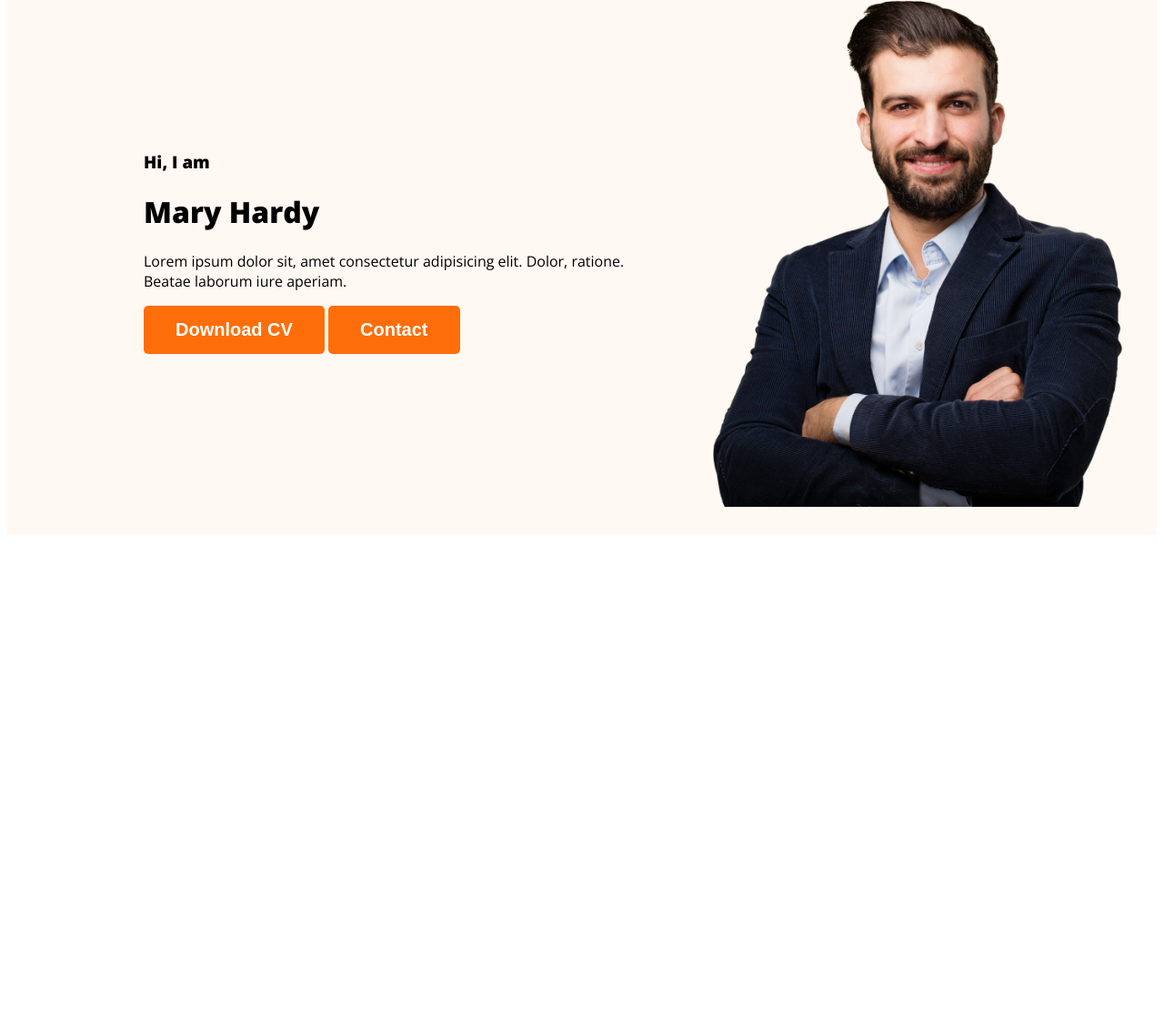
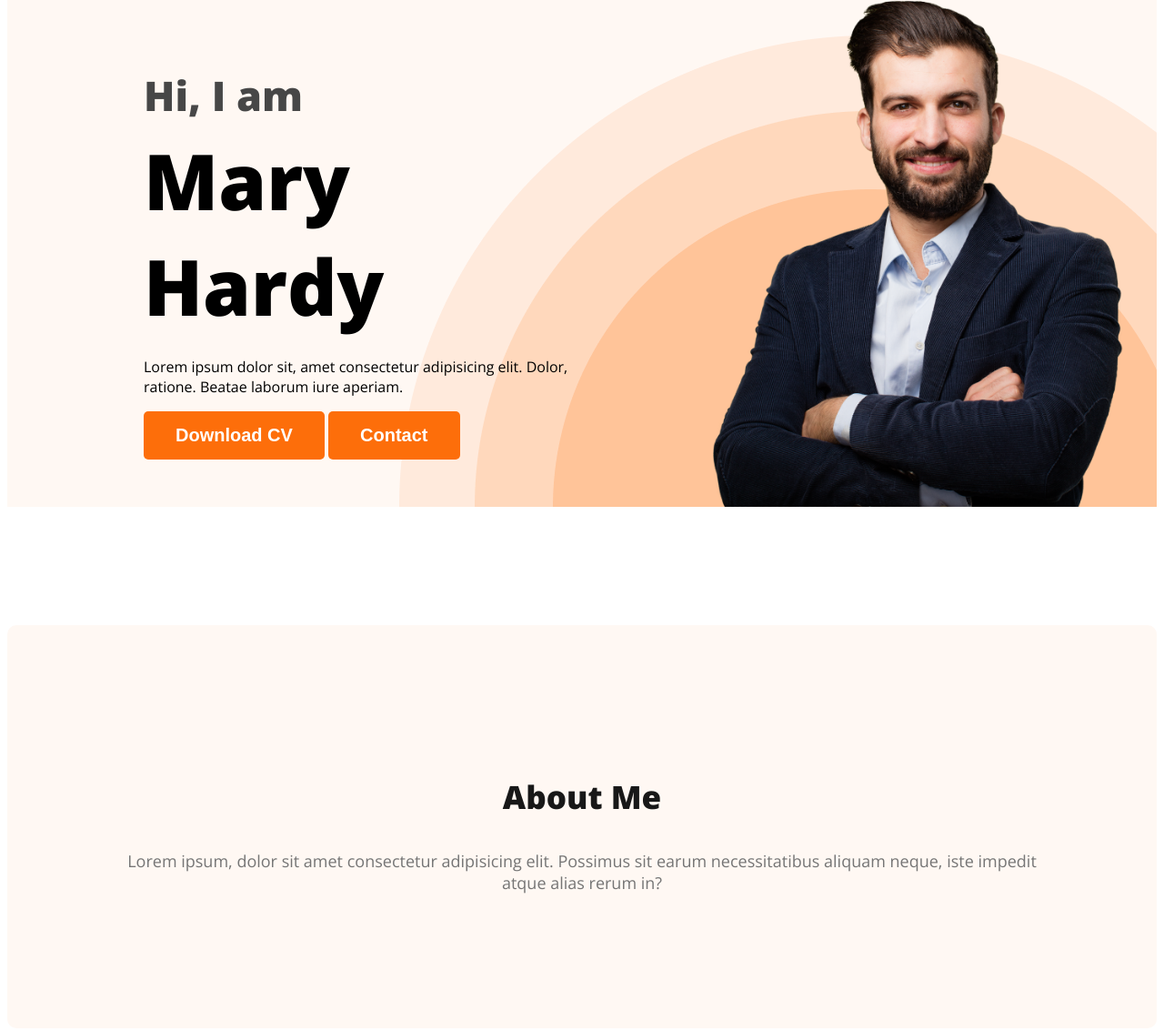
Before and after one commit to Taohid16/web-developer-portpolio, a plain HTML site: page index.html in a window 1280 px wide. Shown: the part 211-1344 px from the top of the page at 91% size. Before the commit the page ends 806 px from the top, so only its background shows below. Drawn offline with nearby package versions, Linux system fonts and the light colour scheme.

Commit message:
about section created

```diff
--- a/index.html
+++ b/index.html
@@ -20,7 +20,7 @@
             </ul>
         </nav>
         <div class="banner">
-            <div>
+            <div class="banner-content">
                 <h3 class="banner-greeting">Hi, I am</h3>
                 <h1 class="banner-title">Mary Hardy</h1>
                 <p>Lorem ipsum dolor sit,
@@ -33,7 +33,12 @@
         </div>
     </header>
     <main>
-
+        <section class="about">
+            <h3 class="section-title">About Me</h3>
+            <p class="section-description">
+                Lorem ipsum, dolor sit amet consectetur adipisicing elit. Possimus sit earum necessitatibus aliquam neque, iste impedit atque alias rerum in?
+            </p>
+        </section>
     </main>
     <footer>
 
--- a/styles/portfolio.css
+++ b/styles/portfolio.css
@@ -40,12 +40,48 @@ nav a{
 }
 .header{
     background-color: #FFF8F3;
+    background-image: url('../images/header_bg.png');
+    background-repeat: no-repeat;
+    background-position: bottom right;
 }
 .banner{
-    padding: 30px 30px 30px 150px;
+    padding: 30px 30px 0px 150px;
     display: flex;
     align-items: center;
+    justify-content: space-between;
 }
 .banner .profile-pic{
     width: 500px;
 }
+.banner-greeting{
+    font-size: 45px;
+    color: #474747;
+    margin-bottom: 0;
+}
+.banner-title{
+    font-size: 85px;
+    font-style: normal;
+    font-weight: 700;
+    margin-top: 5px;
+    margin-bottom: 20px;
+}
+.banner-content{
+    max-width: 500px;
+}
+.about{
+    padding: 130px;
+    border-radius: 10px;
+    background: #FFF8F3;
+    margin: 130px 0px;
+}
+.section-title{
+    color: #181818;
+    text-align: center;
+    font-size: 35px;
+    font-weight: 700;
+}
+.section-description{
+    color: #757575;
+    text-align: center;
+    font-size: 18px;
+}
```
